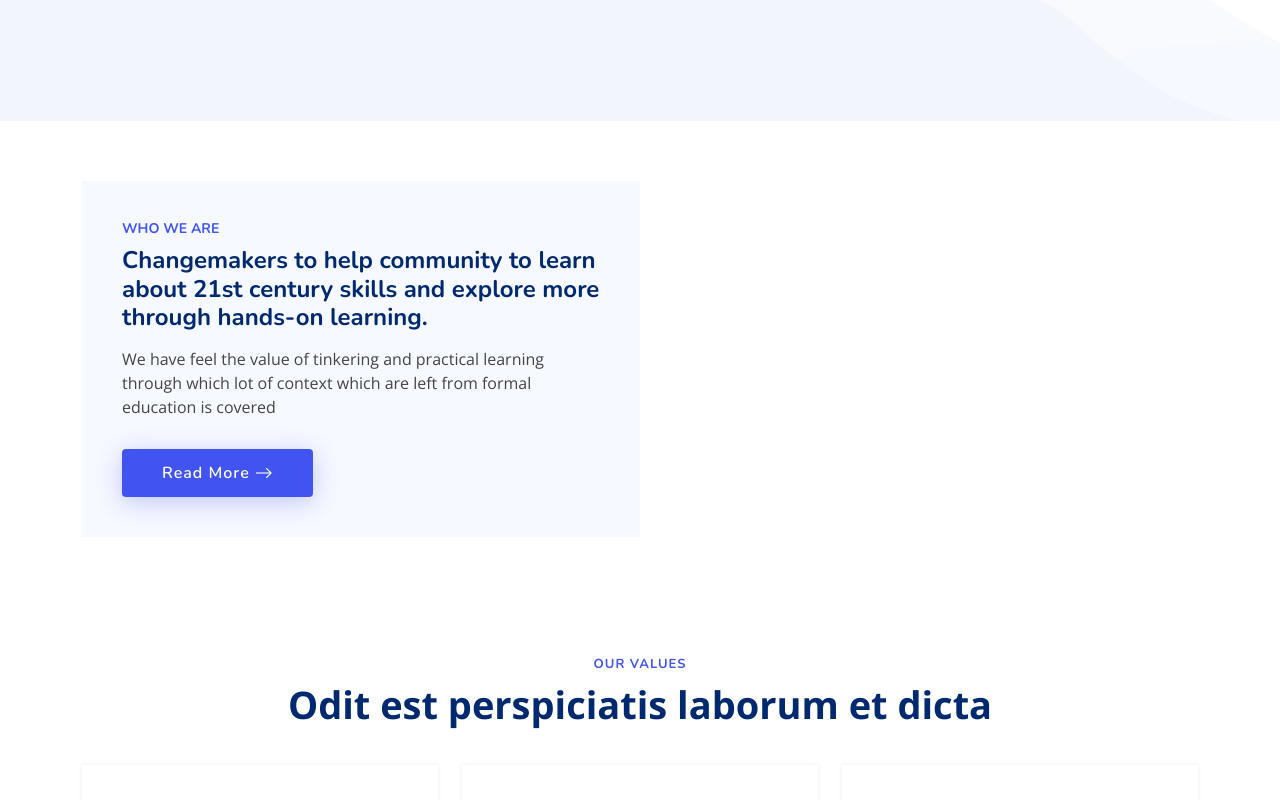
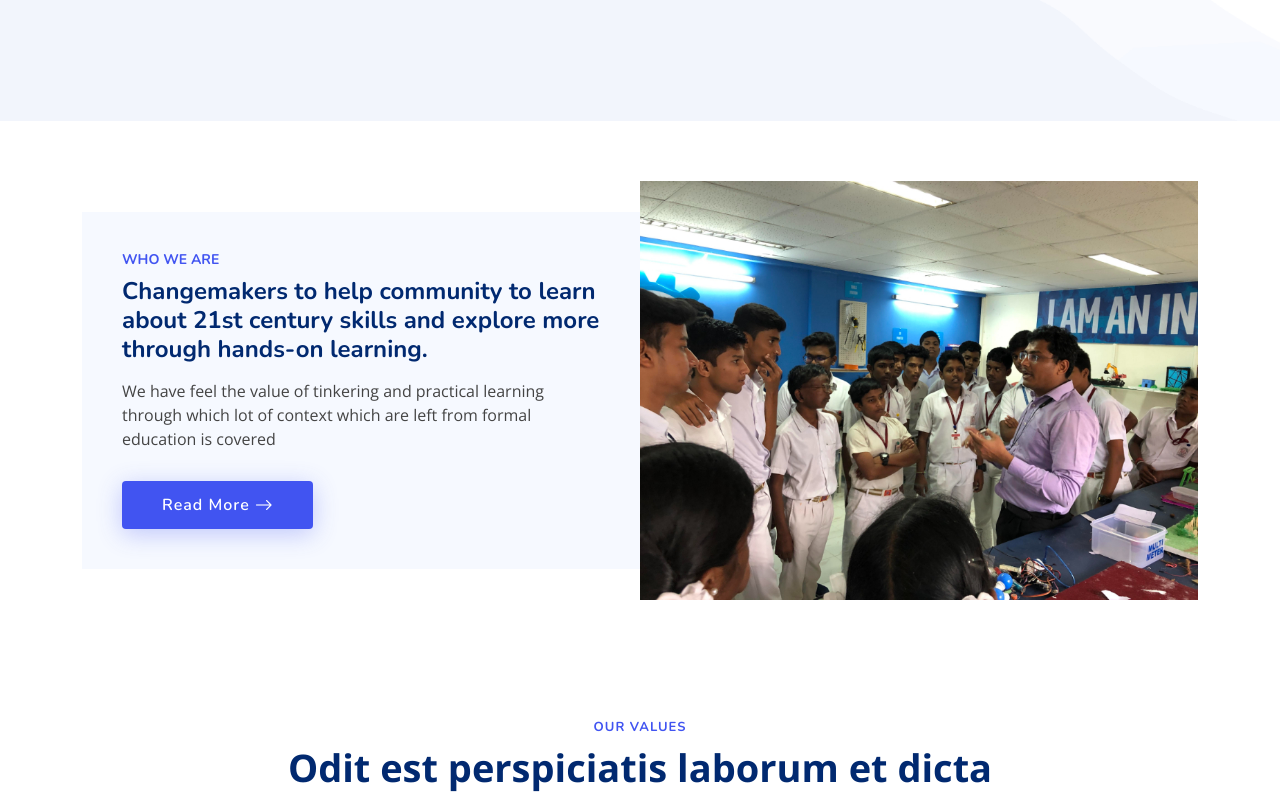
Before and after one commit to tinker-academy/main-website, a plain HTML site: page temp/index.html in a window 1280 px wide. Shown: the part 703-1503 px from the top of the page. Drawn offline with nearby package versions, Linux system fonts and the light colour scheme.

Commit message:
image edited

```diff
--- a/temp/index.html
+++ b/temp/index.html
@@ -132,7 +132,7 @@
           </div>
 
           <div class="col-lg-6 d-flex align-items-center" data-aos="zoom-out" data-aos-delay="200">
-            <img src="assets/img/portfolio(29).jpg" class="img-fluid" alt="">
+            <img src="assets/img/about-section.jpg" class="img-fluid" alt="">
           </div>
 
         </div>
```
Also changed, not shown: temp/assets/img/about-section.jpg (renamed from temp/assets/img/portfolio (29).jpg).
